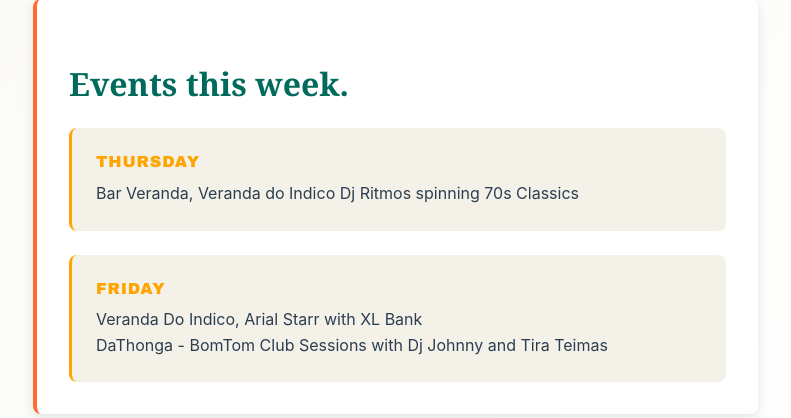
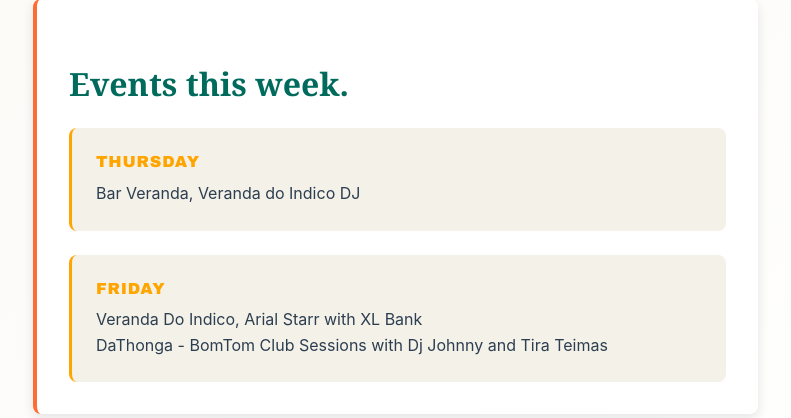
Before and after one commit to DevSpaceML/gemapp, a Flask app: page /activities in a window 1280 px wide. Shown: the part 3629-4047 px from the top of the page, without its empty margins (39-830 px from the left). Run offline with Flask 3, Linux system fonts and the light colour scheme; some libraries are stand-ins or nearby versions.

Commit message:
activities 1955

```diff
--- a/templates/activities.html
+++ b/templates/activities.html
@@ -50,7 +50,8 @@
 			<li>
 				<h3>Thursday</h3>
 				Bar Veranda, Veranda do Indico
-				Dj Ritmos spinning 70s Classics
+				DJ
+			</li>
 			<li>
 				<h3>Friday</h3>
 				Veranda Do Indico, Arial Starr with XL Bank<br>
```
